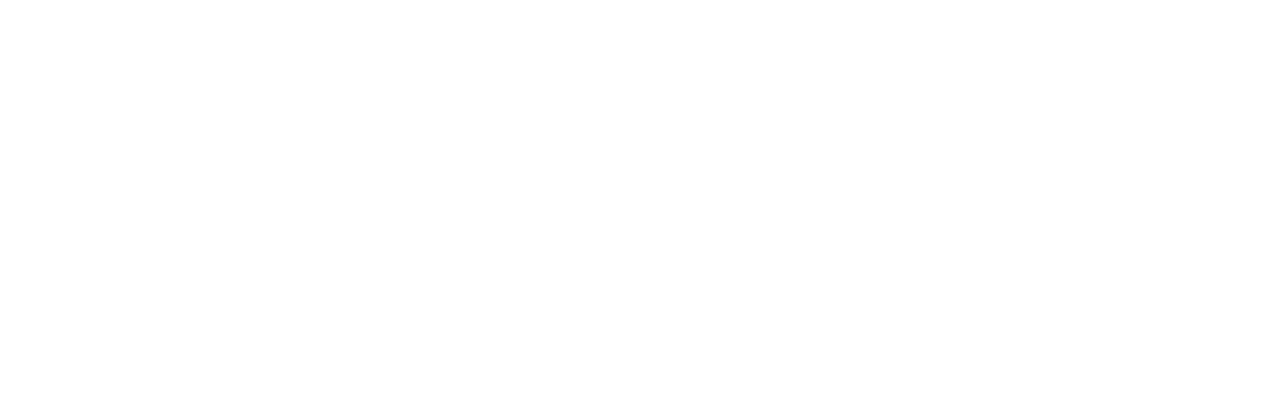
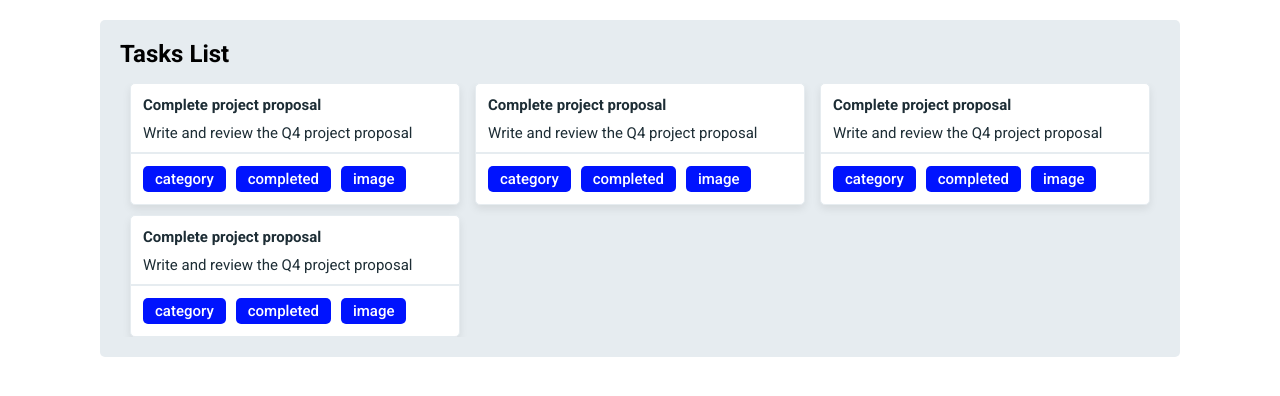
Before and after one commit to Mostafa-Ashraf0/Osolutions-Task_manager_webApp-, a Vue app: page / in a window 1280 px wide. Before the commit this address had no page. Shown: the top 396 px of the page. Built offline with nearby package versions, Linux system fonts and the light colour scheme.

Commit message:
task , tasklist

```diff
--- a/index.html
+++ b/index.html
@@ -3,6 +3,9 @@
   <head>
     <meta charset="UTF-8">
     <link rel="icon" href="/favicon.ico">
+    <link rel="preconnect" href="https://fonts.googleapis.com">
+  <link rel="preconnect" href="https://fonts.gstatic.com" crossorigin>
+  <link href="https://fonts.googleapis.com/css2?family=Roboto:ital,wght@0,100..900;1,100..900&family=Rubik:ital,wght@0,300..900;1,300..900&family=Tajawal:wght@200;300;400;500;700;800;900&display=swap" rel="stylesheet">
     <meta name="viewport" content="width=device-width, initial-scale=1.0">
     <title>Task Manager</title>
   </head>
--- a/src/App.vue
+++ b/src/App.vue
@@ -1,7 +1,21 @@
-<script setup></script>
+<script setup>
+    import { useCounterStore } from './stores/counter';
+    import TaskList from './components/TaskList.vue';
+    const counter = useCounterStore();
+</script>
 
 <template>
-
+    <TaskList/>
 </template>
 
-<style scoped></style>
+<style>
+    *{
+        box-sizing: border-box;
+        margin: 0;
+        overflow-x: hidden;
+        font-family: "Roboto", sans-serif;
+    }
+    body{
+        padding: 20px 100px;
+    }
+</style>
--- /dev/null
+++ b/src/components/Task.vue
@@ -0,0 +1,64 @@
+<script setup>
+</script>
+
+<template>
+    <div class="task">
+        <div class="text">
+            <h3>Complete project proposal</h3>
+            <p>Write and review the Q4 project proposal</p>
+        </div>
+        <div class="info">
+            <div class="tags">
+                <span>category</span>
+                <span>completed</span>
+                <span>image</span>
+            </div>
+        </div>
+    </div>
+</template>
+
+<style scoped>
+    .task{
+        padding: 12px 0;
+        background-color: white;
+        border: 1px solid #E6ECF0;
+        border-radius: 5px;
+        width: calc(33.33% - 10px);
+        box-shadow: 0 4px 8px rgba(0, 0, 0, 0.08);
+    }
+    .task .text{
+        border-bottom: 2px solid #E6ECF0;
+        padding: 0 12px;
+    }
+    .task h3,
+    .task p{
+        margin: 0 0 10px;
+        color: #1D2D35;
+        font-size: 15px;
+    }
+    .task h3{
+        font-weight: 700;
+    }
+    .task p{
+        font-weight: 400;
+    }
+    .task .info{
+        padding: 12px 12px 0;
+    }
+    .tags{
+        display: flex;
+        align-items: center;
+        justify-content: start;
+        gap: 10px;
+    }
+    .tags span{
+        background-color: #0013FE;
+        color: white;
+        padding: 4px 12px;
+        border-radius: 5px;
+        text-align: center;
+        font-size: 15px;
+        font-weight: 500;
+    }
+
+</style>
--- /dev/null
+++ b/src/components/TaskList.vue
@@ -0,0 +1,34 @@
+<script setup>
+    import Task from './Task.vue';
+</script>
+
+<template>
+    <div class="main">
+        <h2>Tasks List</h2>
+        <div class="taskList">
+            <Task/>
+            <Task/>
+            <Task/>
+            <Task/>
+        </div>
+    </div>
+</template>
+
+<style scoped>
+    .main{
+        width: 100%;
+        background-color: #E6ECF0;
+        padding: 20px;
+        border-radius: 5px;
+    }
+    .taskList{
+        padding: 0 10px;
+        display: flex;
+        flex-wrap: wrap;
+        gap: 10px;
+        justify-content: space-between;
+    }
+    .main h2{
+        margin: 0 0 15px;
+    }
+</style>
```
